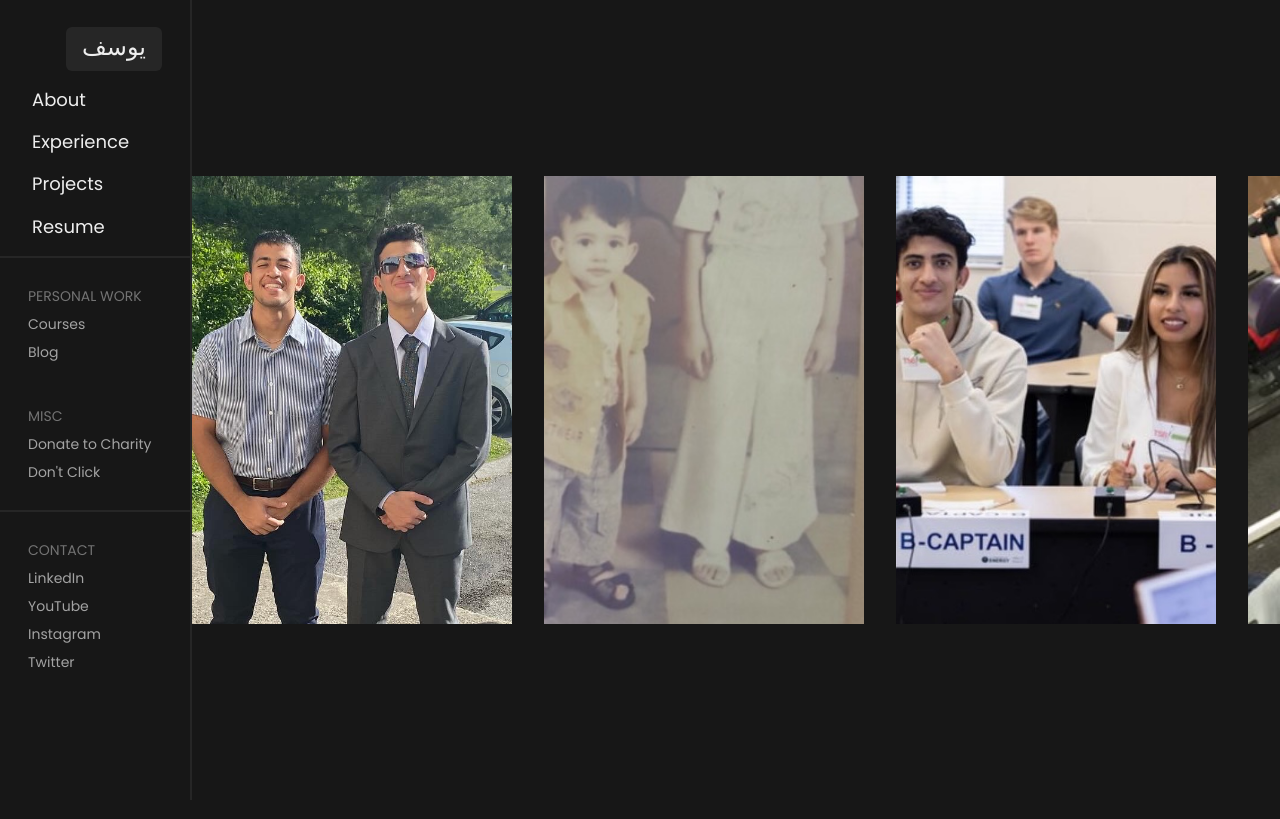
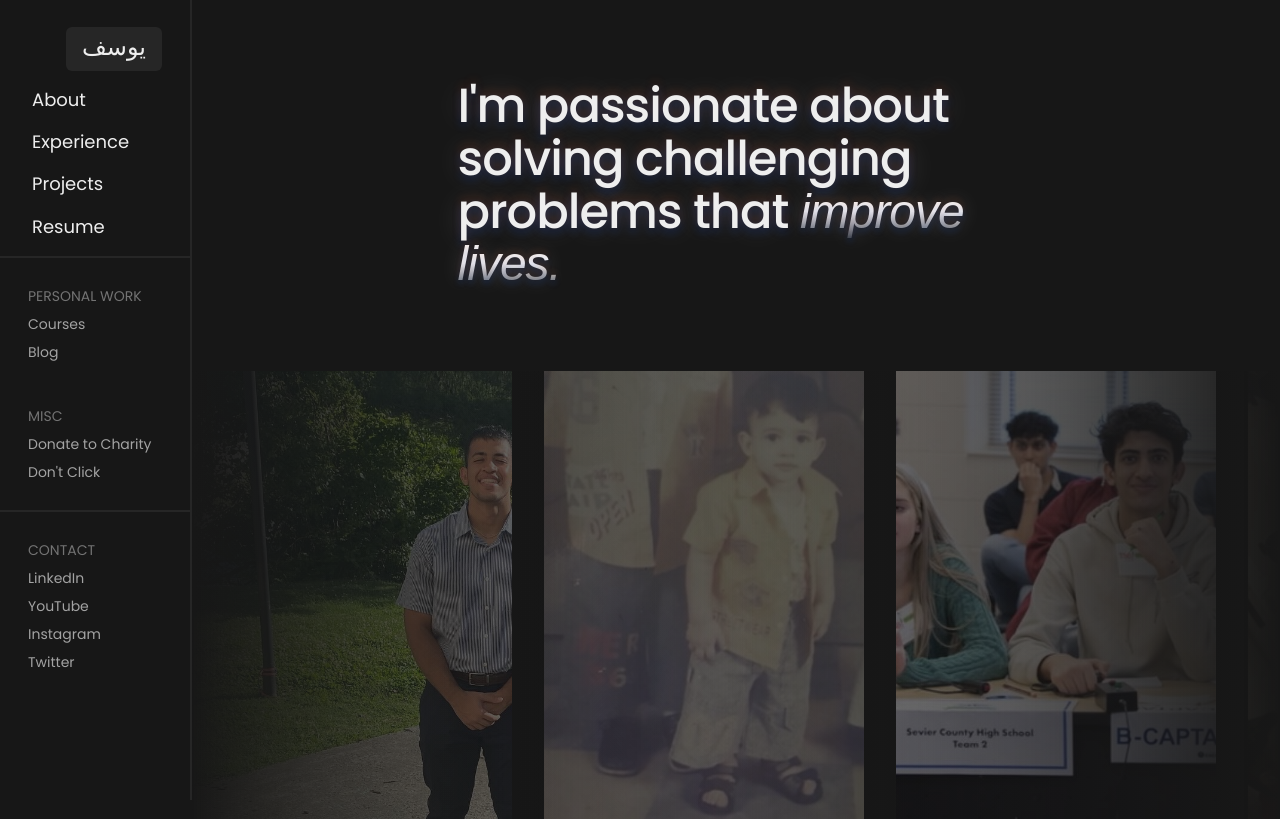
Before and after one commit to Yaucrates/porfolio, a SvelteKit app: page /about in a window 1280 px wide. Built offline with nearby package versions, Linux system fonts and the light colour scheme; a web font is replaced by a local one.

Commit message:
Finished ImageSlider

```diff
--- a/src/lib/components/ImageSlider.svelte
+++ b/src/lib/components/ImageSlider.svelte
@@ -1,72 +1,45 @@
 <script lang="ts">
+    import { onMount } from "svelte";
+
     export let image_paths: string[];
 
-    import { onMount } from "svelte";
+    const doubled_paths = [...image_paths, ...image_paths];
 
     let track: HTMLElement | null = null,
         body: HTMLElement | null = null;
 
-    const handleOnDown = (e: MouseEvent | Touch) => {
-        if (!track) return;
-
-        track.dataset.mouseDownAt = `${e.clientX}`;
-    };
-
-    const handleOnUp = () => {
-        if (!track) return;
-
-        track.dataset.mouseDownAt = "0";
-        track.dataset.prevPercentage = track.dataset.percentage;
-    }
-
-    const handleOnMove = (e: MouseEvent | Touch) => {
+    const imageScroll = () => {
         if (!track || !body) return;
 
-        if(track.dataset.mouseDownAt === "0") return;
-
-        const mouseDelta = parseFloat(track.dataset.mouseDownAt ?? '0') - e.clientX,
-                maxDelta = track.offsetWidth / 2;
-
-        const percentage = (mouseDelta / maxDelta) * -100,
-                nextPercentageUnconstrained = parseFloat(track.dataset.prevPercentage ?? '0') + percentage,
-                nextPercentage = Math.max(Math.min(nextPercentageUnconstrained, 0), -100 * (track.offsetWidth - body.offsetWidth) / track.offsetWidth);
-
-        track.dataset.percentage = `${nextPercentage}`;
+        const maxPixels = -track.offsetWidth / 2; // -100 * (track.offsetWidth - body.offsetWidth) / track.offsetWidth
+        const maxPercentage = -100 * (track.offsetWidth - body.offsetWidth) / track.offsetWidth
+        const duration = 5000;
 
         track.animate({
-            transform: `translate(${nextPercentage}%, -50%)`
-        }, { duration: 1200, fill: "forwards" });
+            transform: `translate(calc(${maxPixels}px - 2vmin), -50%)`
+        }, { duration, fill: "forwards", iterations: Infinity });
 
         for(const image of track.getElementsByClassName("image")) {
             image.animate({
-            objectPosition: `${100 + nextPercentage}% center`
-            }, { duration: 1200, fill: "forwards" });
+            objectPosition: `${100 + maxPercentage}% center`
+            }, { duration, direction: "alternate", fill: "forwards", iterations: Infinity });
         }
     }
-
-    const handleTouchStart = (e: TouchEvent) => handleOnDown(e.touches[0]);
-
-    const handleTouchMove = (e: TouchEvent) => handleOnMove(e.touches[0]);
-
-    const handleTouchEnd = () => handleOnUp();
 
     onMount(() => {
         body = document.getElementById("body");
         track = document.getElementById("image-track");
+
+        imageScroll();
     })
 </script>
 
 <div id="body" class="w-full h-full overflow-hidden relative" lang="ts">
+    <div class="bg-gradient-to-r from-neutral-900 from-0% to-transparent to-80% h-full w-full absolute top-0 left-0 z-10 pointer-events-none"/>
+    <div class="bg-gradient-to-l from-neutral-900 from-0% to-transparent to-80% h-full w-full absolute top-0 right-0 z-10 pointer-events-none"/>
     <div id="image-track" class="w-max" role="presentation"
-        on:mousedown={handleOnDown}
-        on:mouseup={handleOnUp}
-        on:mousemove={handleOnMove}
-        on:mouseleave={handleOnUp}
-        on:touchstart={handleTouchStart}
-        on:touchmove={handleTouchMove}
-        on:touchend={handleTouchEnd}
     >
-        {#each image_paths as path, i (i)}
+        {#each doubled_paths as path, i (i)}
             <img class="image" src={path} alt="slider" draggable="false"/>
         {/each}
     </div>
@@ -81,7 +54,7 @@
         left: 0%;
         top: 50%;
         transform: translate(0%, -50%);
-        user-select: none; /* -- Prevent image highlighting -- */
+        user-select: none;
     }
 
     #image-track > .image {
--- a/src/routes/about/+page.svelte
+++ b/src/routes/about/+page.svelte
@@ -2,15 +2,45 @@
 	import ImageSlider from "$lib/components/ImageSlider.svelte";
 
     const image_paths = [
-        "brothers.webp", // Keep
-        "peak-aura.webp", // Keep
-        "competition.webp", // Keep
-
-        "shenanigans.webp", // Keep
-        "orange-kid.webp", // Keep
-        "many-man.webp", // Keep
-        "el-gimnasio.webp", // Keep
+        "brothers.webp",
+        "peak-aura.webp",
+        "competition.webp",
+        "shenanigans.webp",
+        "orange-kid.webp",
+        "many-man.webp",
+        "el-gimnasio.webp"
     ]
 </script>
 
-<ImageSlider {image_paths} />
+<div class="w-full h-[56vmin] relative">
+    <div class="w-full flex justify-center items-center p-8 min-[400px]:p-20">
+        <div class="text-hero w-full lg:w-3/5 text-xl sm:text-5xl">
+            I'm passionate about <br class="hidden sm:block"/>
+            solving challenging problems that
+            <span class="text-info-hero-serif">improve lives.</span>
+        </div>
+    </div>
+
+    <ImageSlider {image_paths} />
+</div>
+
+<style>
+    .text-hero {
+        text-align: left;
+        letter-spacing: -1px;
+        text-shadow: 0 4px 10px #0057ff33, 0 -4px 10px #ff5a0026, 0 0 30px #fff3;
+        font-weight: 500;
+        line-height: 110%;
+    }
+
+    .text-info-hero-serif {
+        background-image: linear-gradient(to bottom, #f2f2f2 50%, #f2f2f233);
+        letter-spacing: -1px;
+        text-shadow: 0 4px 6px #0057ff26, 0 -4px 6px #ff5a001a, 0 0 20px #ffffff40;
+        -webkit-text-fill-color: transparent;
+        -webkit-background-clip: text;
+        background-clip: text;
+        font-family: Gloock, sans-serif;
+        font-style: italic;
+    }
+</style>
```
